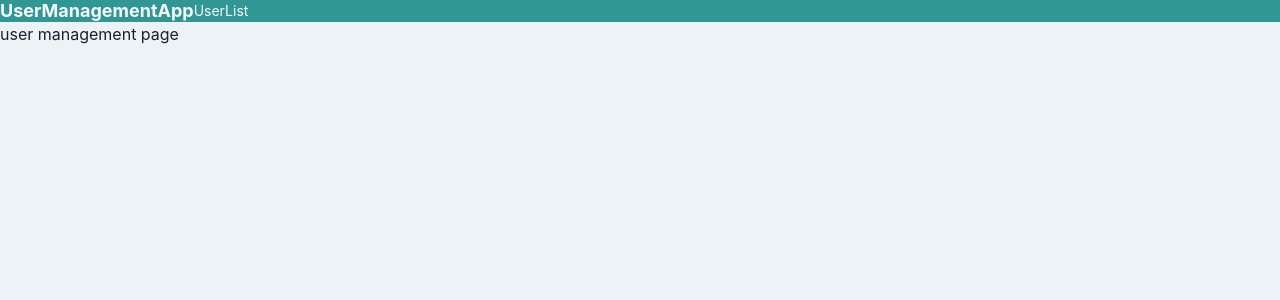
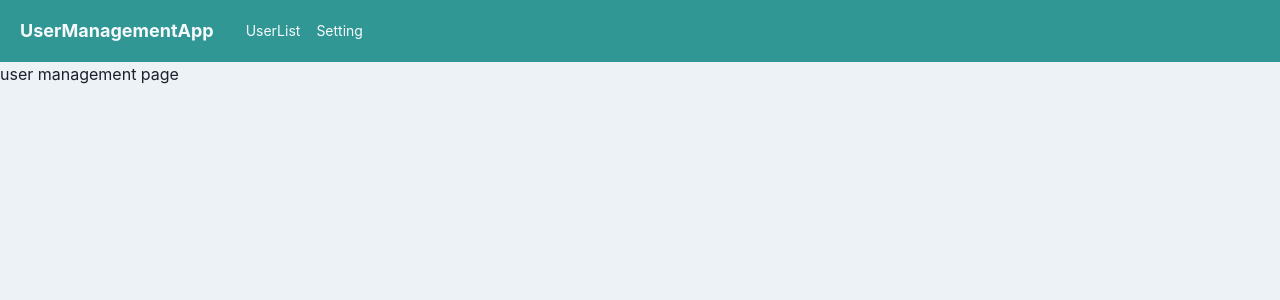
Before and after one commit to nakamuratoru/react-practice-app, a React (Create React App) app: page /home/user_management in a window 1280 px wide. Shown: the top 300 px of the page. Built offline with nearby package versions, Linux system fonts and the light colour scheme.

Commit message:
72 ヘッダーのルーティング実装

```diff
--- a/src/components/molecules/MenuDrawer.tsx
+++ b/src/components/molecules/MenuDrawer.tsx
@@ -4,18 +4,21 @@ import { Button, Drawer, DrawerBody, DrawerContent, DrawerOverlay } from '@chakr
 type Props = {
     onClose: () => void;
     isOpen: boolean;
+    onClickHome: () => void;
+    onClickUserManagement: () => void;
+    onClickSetting: () => void;
 };
 
 export const MenuDrawer: VFC<Props> = memo((props) => {
-    const { onClose, isOpen } = props;
+    const { onClose, isOpen, onClickHome, onClickUserManagement, onClickSetting } = props;
     return (
         <Drawer placement="left" size="xs" onClose={onClose} isOpen={isOpen} >
             <DrawerOverlay>
                 <DrawerContent>
                     <DrawerBody p={0} bg="gray.100">
-                        <Button w="100%">TOP</Button>
-                        <Button w="100%">UserList</Button>
-                        <Button w="100%">Setting</Button>
+                        <Button w="100%" onClick={onClickHome}>TOP</Button>
+                        <Button w="100%" onClick={onClickUserManagement}>UserList</Button>
+                        <Button w="100%" onClick={onClickSetting}>Setting</Button>
                     </DrawerBody>
                 </DrawerContent>
             </DrawerOverlay>
--- a/src/components/organisms/layout/Header.tsx
+++ b/src/components/organisms/layout/Header.tsx
@@ -1,11 +1,17 @@
-import { VFC, memo } from "react";
+import { VFC, memo, useCallback } from "react";
 import { Box, Flex, Heading, Link, useDisclosure} from "@chakra-ui/react";
 import { MenuIconButton } from "../../atoms/button/MenuIconButton";
 import { MenuDrawer } from "../../molecules/MenuDrawer";
+import { useHistory } from "react-router";
 
 export const Header: VFC = memo(() => {
 
     const { isOpen, onOpen, onClose } = useDisclosure();
+    const history = useHistory();
+
+    const onClickHome = useCallback(() => history.push("/home"), []);
+    const onClickUserManagement = useCallback(() => history.push("/home/user_management"), []);
+    const onClickSetting = useCallback(() => history.push("/home/setting"), []);
 
     return (
         <>
@@ -15,19 +21,28 @@ export const Header: VFC = memo(() => {
             color="gray.50"
             align="center"
             justify="space-between"
-            padding={{ base: "md", md: "lg" }}
+            padding={{ base: 3, md: 5 }}
         >
-            <Heading as="h1" fontSize={{ base: "md", md: "lg" }}>
-                UserManagementApp
-            </Heading>
-            <Flex align="center" as="a" mr={8} fontSize="sm" flexGrow={2} display={{ base: "none", md: "flex" }}>
+            <Flex align="center" as="a" mr={8} _hover={{ cursor: "pointer"}} onClick={onClickHome}>
+                <Heading as="h1" fontSize={{ base: "md", md: "lg" }}>
+                    UserManagementApp
+                </Heading>
+            </Flex>
+
+            <Flex align="center" mr={8} fontSize="sm" flexGrow={2} display={{ base: "none", md: "flex" }}>
                 <Box pr={4}>
-                <Link>UserList</Link>
+                <Link onClick={onClickUserManagement}>UserList</Link>
                 </Box>
+                <Link onClick={onClickSetting}>Setting</Link>
             </Flex>
             <MenuIconButton onOpen={onOpen} />
         </Flex>
-        <MenuDrawer onClose={onClose} isOpen={isOpen}/>
+        <MenuDrawer
+            onClose={onClose}
+            isOpen={isOpen}
+            onClickHome={onClickHome}
+            onClickUserManagement={onClickUserManagement}
+            onClickSetting={onClickSetting}/>
         </>
     );
 });
```
